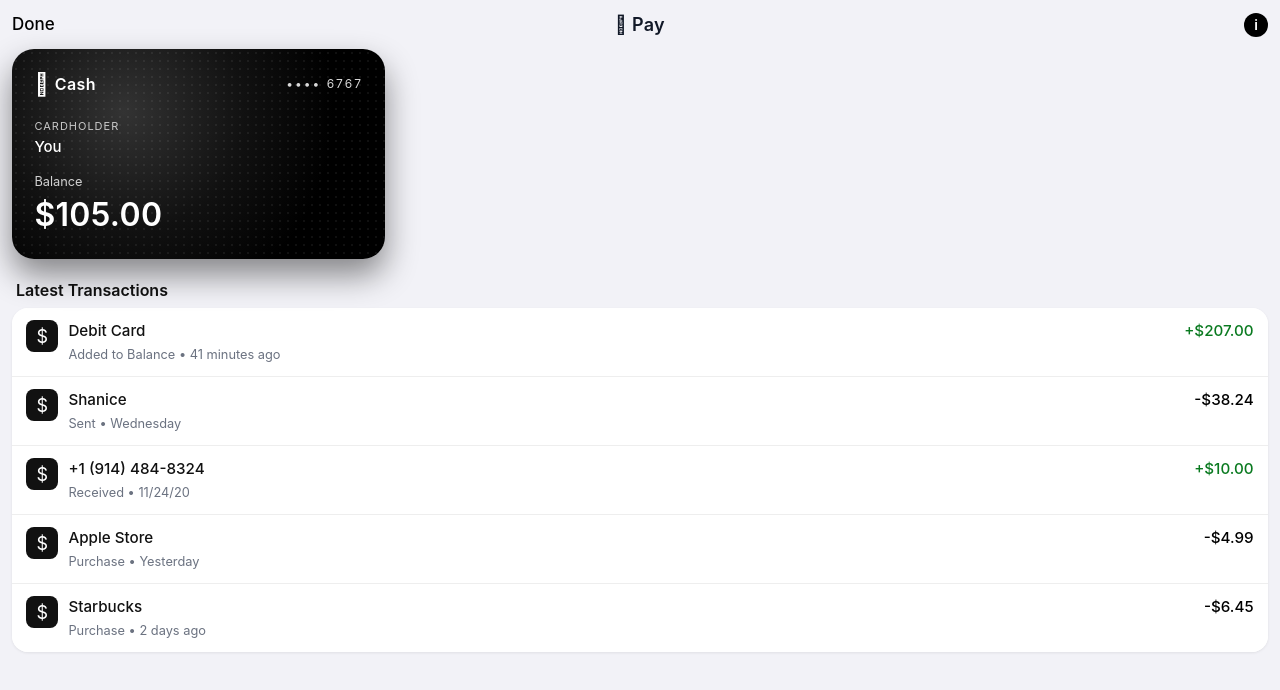
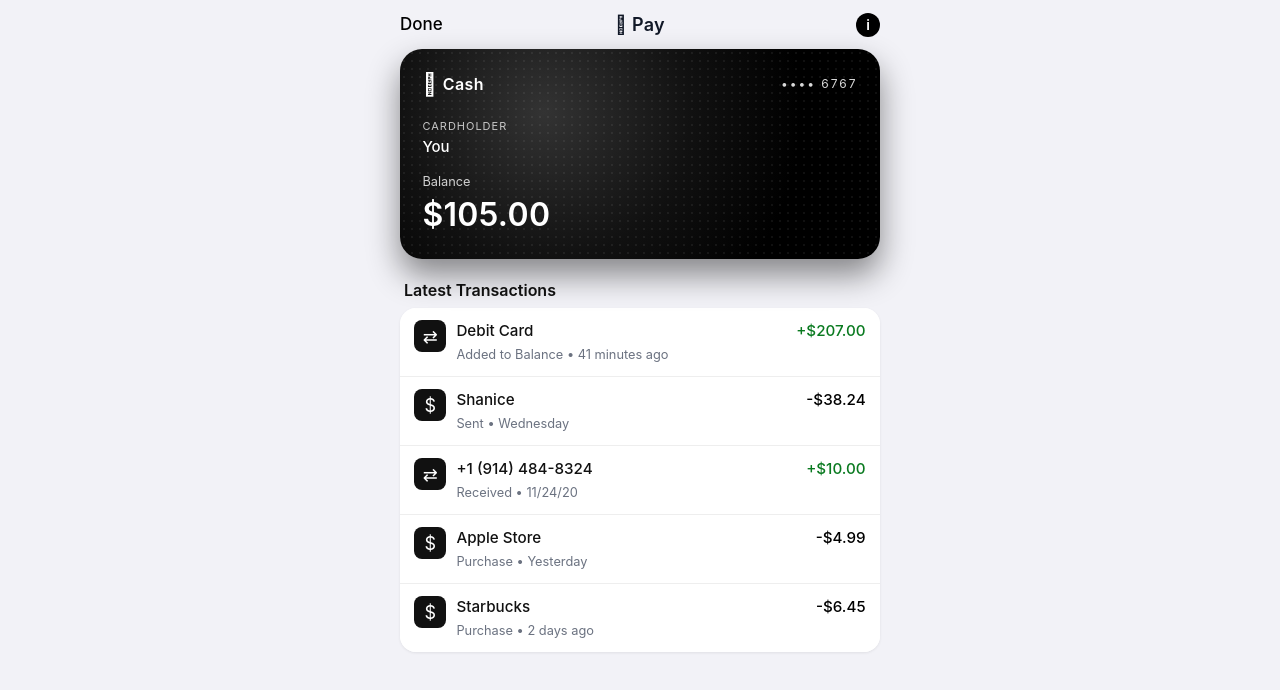
Before and after one commit to salad-vr/applepayprank, a Next.js app: page / in a window 1280 px wide. Shown: the top 690 px of the page. Built offline with nearby package versions, Linux system fonts and the light colour scheme.

Commit message:
Update WalletScreen.tsx

```diff
--- a/components/WalletScreen.tsx
+++ b/components/WalletScreen.tsx
@@ -136,6 +136,15 @@
 
   const cardHolderName = config.pranksterName || "Cash";
 
+  // helper to decide which icon to show on the left
+  function getTxIcon(tx: Transaction): string {
+    if (tx.isPrank) return "⇄";
+    const isDebit = tx.title === "Debit Card";
+    const looksLikePhone = /^[+0-9()\-\s]+$/.test(tx.title);
+    if (isDebit || looksLikePhone) return "⇄";
+    return "$";
+  }
+
   return (
     <main
       style={{
@@ -143,6 +152,13 @@
         backgroundColor: "#f2f2f7",
         padding: "0.75rem 0.75rem 2rem",
         fontFamily: "-apple-system,BlinkMacSystemFont,system-ui,sans-serif",
+      }}
+    >
+      {/* Centered phone window like on /info so it sits nicely on iPhone */}
+      <div
+        style={{
+          maxWidth: 480,
+          margin: "0 auto",
         }}
       >
         {/* Top bar */}
@@ -189,7 +205,9 @@
             </span>
           </div>
 
-        <div style={{ display: "flex", gap: "0.75rem", alignItems: "center" }}>
+          <div
+            style={{ display: "flex", gap: "0.75rem", alignItems: "center" }}
+          >
             {/* Info button (black) */}
             <button
               onClick={handleInfoClick}
@@ -230,8 +248,8 @@
             boxShadow: "0 16px 32px rgba(0,0,0,0.45)",
             overflow: "hidden",
             cursor: "pointer",
-          aspectRatio: "16 / 9", // more card-like on mobile
-          maxHeight: 210,
+            width: "100%",
+            height: 210, // fixed, card-like height instead of aspectRatio
           }}
         >
           {/* dotted overlay */}
@@ -390,7 +408,7 @@
                     marginRight: 10,
                   }}
                 >
-                {tx.isPrank ? "⇄" : "$"}
+                  {getTxIcon(tx)}
                 </div>
 
                 {/* middle content */}
@@ -430,6 +448,7 @@
             ))}
           </div>
         </section>
+      </div>
     </main>
   );
 }
```
Lines whose indentation alone changed are shown as unchanged.
